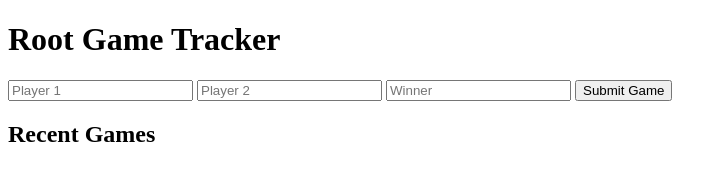
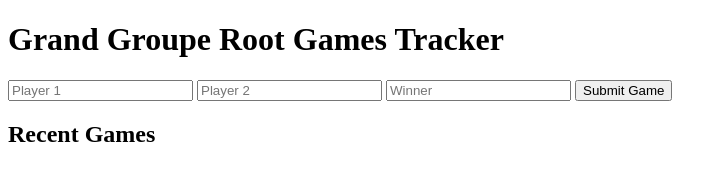
Before and after one commit to Asbyx/ggrootgames, a plain HTML site: page frontend/index.html in a window 1280 px wide. Shown: the whole page, without its empty margins (0-727 px from the left). Drawn offline with Linux system fonts and the light colour scheme; no server answers.

Commit message:
initial commit

```diff
--- a/frontend/index.html
+++ b/frontend/index.html
@@ -6,7 +6,7 @@
     <title>Root Game Tracker</title>
 </head>
 <body>
-    <h1>Root Game Tracker</h1>
+    <h1>Grand Groupe Root Games Tracker</h1>
     <form id="game-form">
         <input type="text" id="player1" placeholder="Player 1" required>
         <input type="text" id="player2" placeholder="Player 2" required>
```
